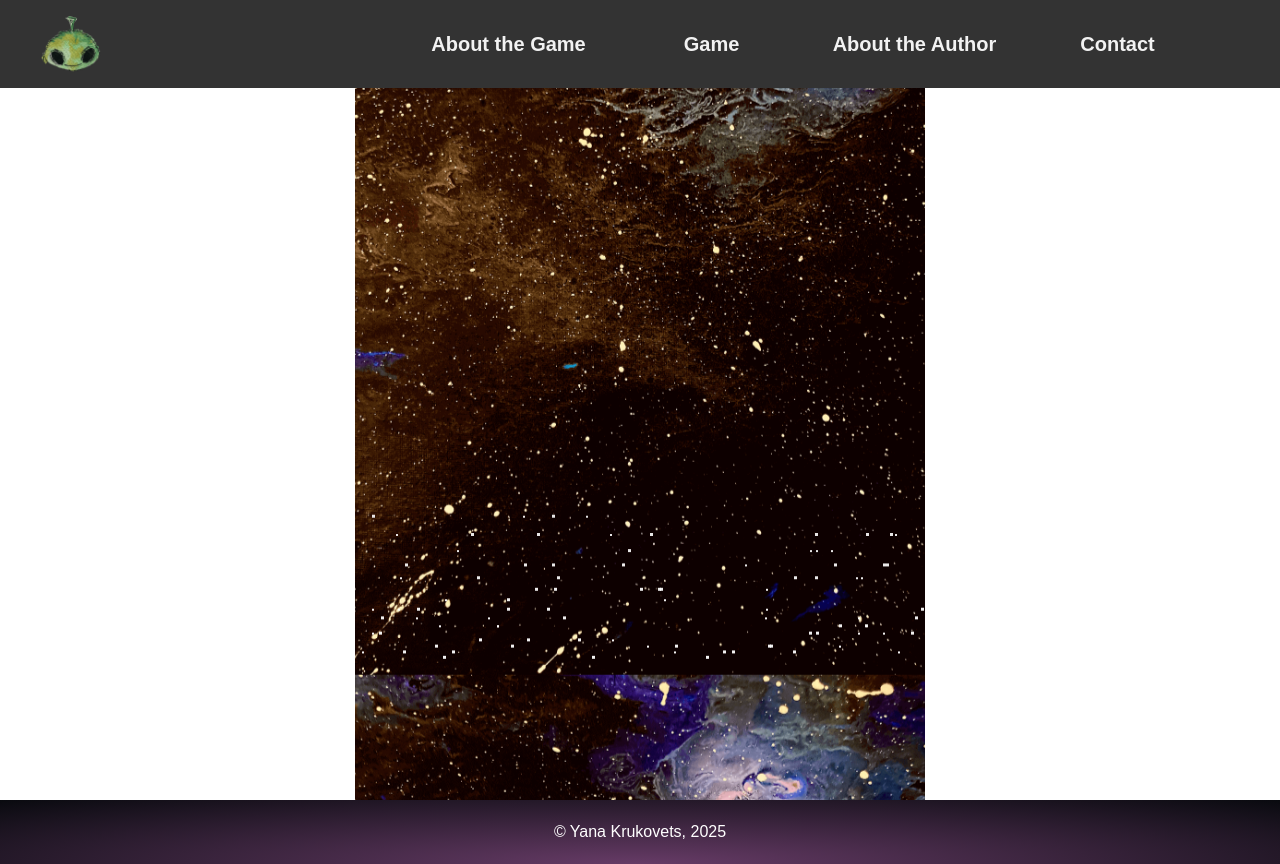
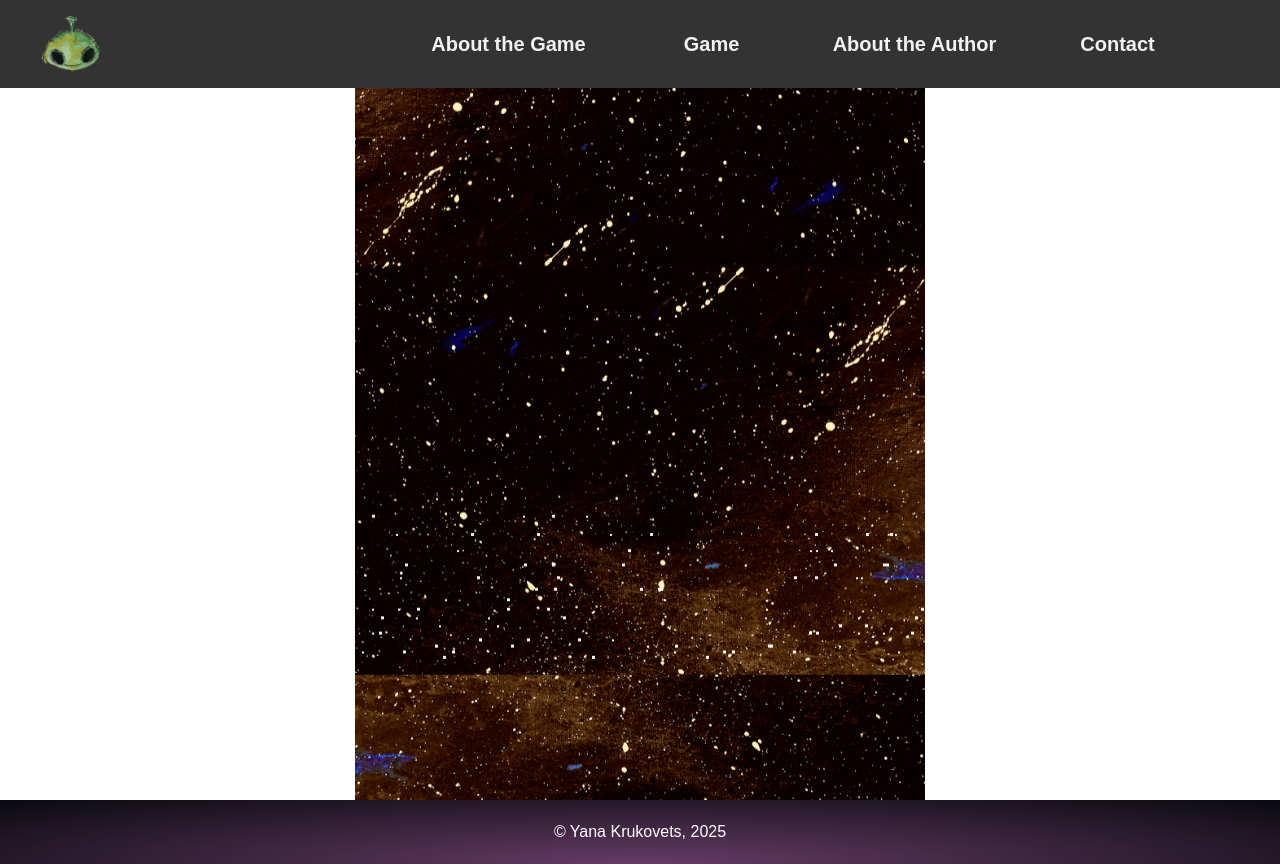
Before and after one commit to YanaKrukovets/aliencatcher, a Next.js app: page /game in a window 1280 px wide. Built offline with nearby package versions, Linux system fonts and the light colour scheme; a web font is replaced by a local one.

Commit message:
background fix

```diff
--- a/pages/game.js
+++ b/pages/game.js
@@ -13,24 +13,22 @@ export default function Game() {
           <div className="relative w-[570px] h-[100vh] overflow-hidden">
             <div className="absolute top-0 left-0 w-full h-[200vh] scroll-vertical-loop">
               {/* First image */}
-              <div className="w-full h-[100vh]">
+              <div className="w-full h-[100vh] relative">
                 <Image
-                  src="/images/pages/game/background.png"
-                  width={270}
-                  height={540}
+                  src="/images/pages/game/background1.png"
                   alt="space background"
-                  className="w-full h-full object-cover"
+                  fill
+                  className="object-cover"
                 />
               </div>
 
-              {/* Second identical image */}
-              <div className="w-full h-[100vh]">
+              {/* Second identical image for looping */}
+              <div className="w-full h-[100vh] relative">
                 <Image
-                  src="/images/pages/game/background.png"
-                  width={270}
-                  height={540}
+                  src="/images/pages/game/background1.png"
                   alt="space background"
-                  className="w-full h-full object-cover"
+                  fill
+                  className="object-cover"
                 />
               </div>
             </div>
```
Also changed, not shown: public/images/pages/game/background1.png (added).
